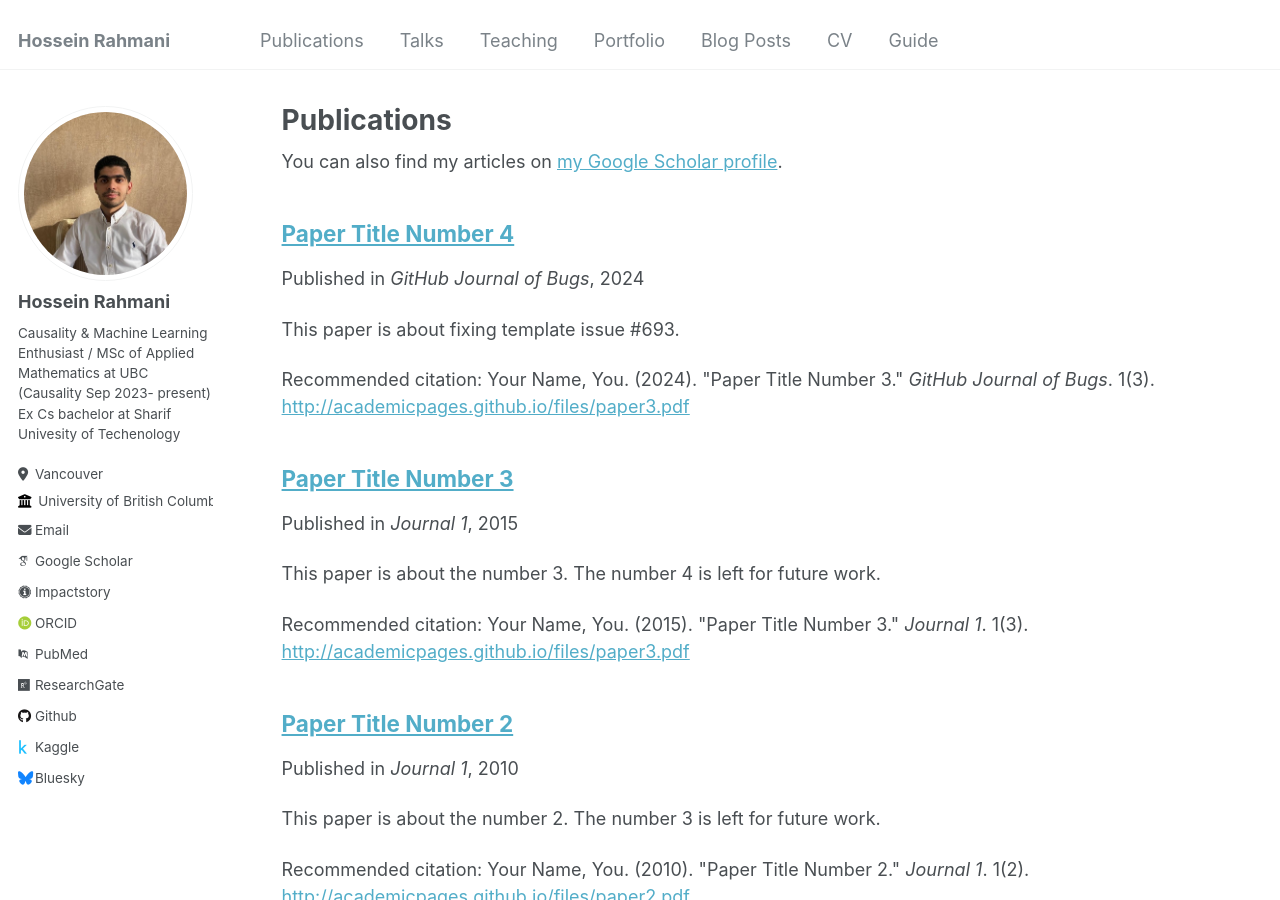
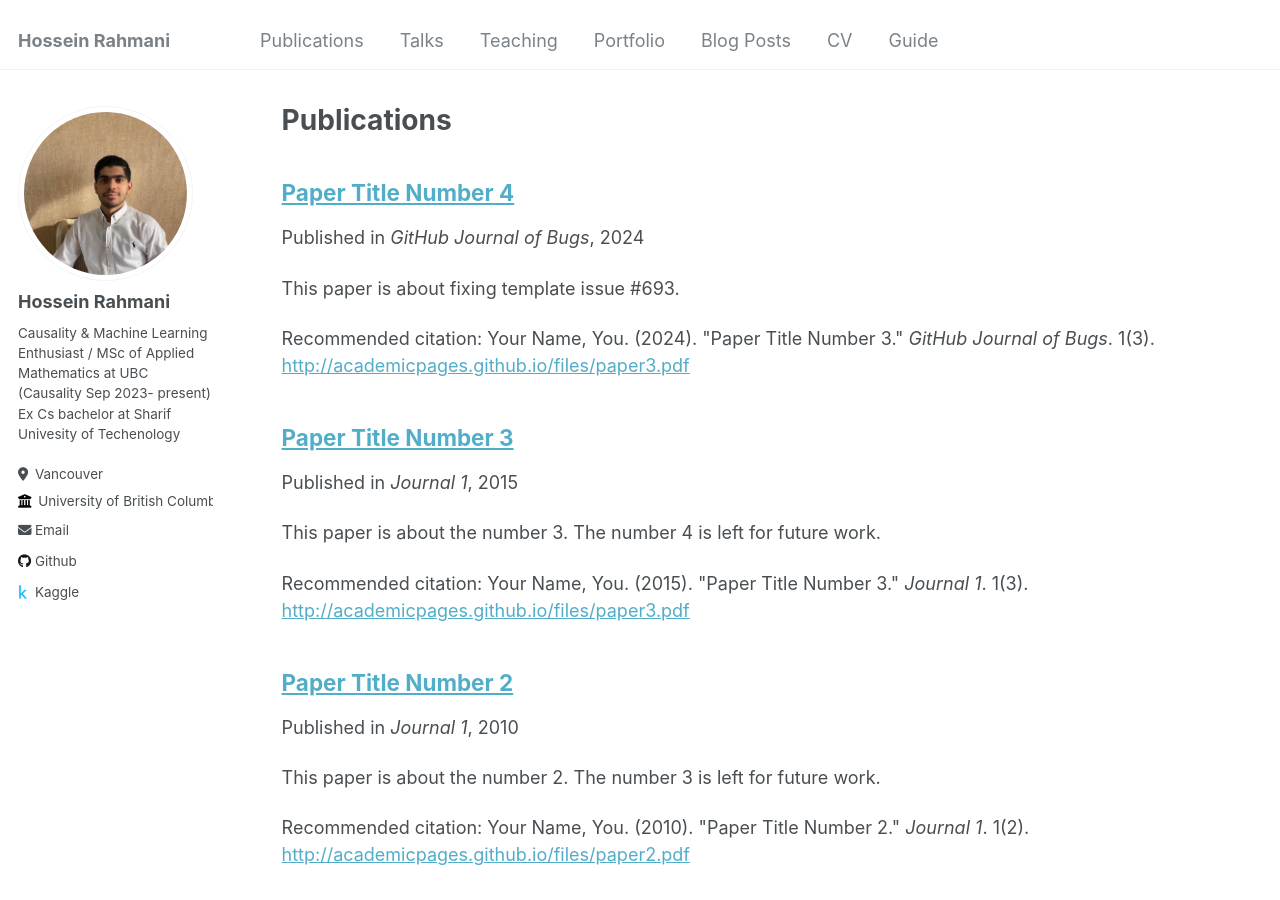
Before and after one commit to rahmani-hossein/rahmani-hossein.github.io, a Jekyll site: the page built from _pages/publications.md, in a window 1280 px wide and 900 px high. Built offline with Jekyll 4.4.1, drawn with Linux system fonts in a browser that asks for light colours; some web fonts are replaced; part of the change alters nothing that is shown.

Commit message:
Update _config.yml

```diff
--- a/_config.yml
+++ b/_config.yml
@@ -32,11 +32,11 @@ author:
 
   # Academic websites
   arxiv            : # URL - Update with the correct link to your profile
-  googlescholar    : ""
-  impactstory      : ""
-  orcid            : ""
-  pubmed           : ""
-  researchgate     : ""
+  googlescholar    : # Username
+  impactstory      : # Username
+  orcid            : # Username
+  pubmed           : # Username
+  researchgate     : # Username
 
   # Repositories and software development
   bitbucket        : # Username - Update with your username on the site
@@ -47,7 +47,7 @@ author:
   stackoverflow    : # User number or user number and name (i.e., use "1" or "1/jeff-atwood")
 
   # Social media
-  bluesky          : "bsky.app" # Replace this with you Bluesky username
+  bluesky          : # Username
   facebook         : # Username
   flickr           : # Username
   foursquare       : # Username
@@ -64,7 +64,7 @@ author:
   steam            : # Username
   telegram         : # URL
   tumblr           : # Username
-  twitter          : # Username for X / Twitter "dodobda"
+  twitter          : # "https://twitter.com/dodobda"
   vine             : # Username
   weibo            : # Username
   wikipedia        : # Username
```
